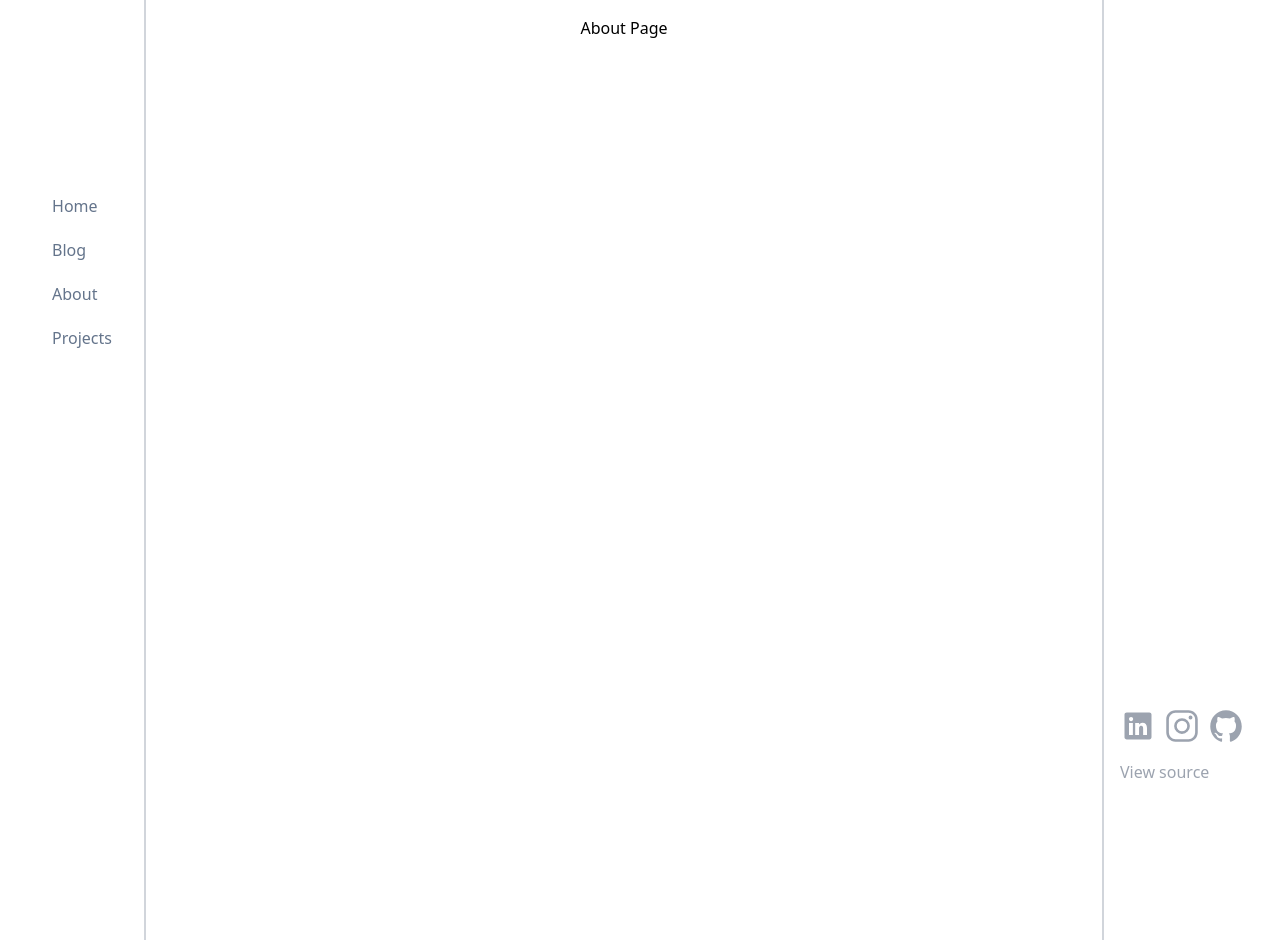
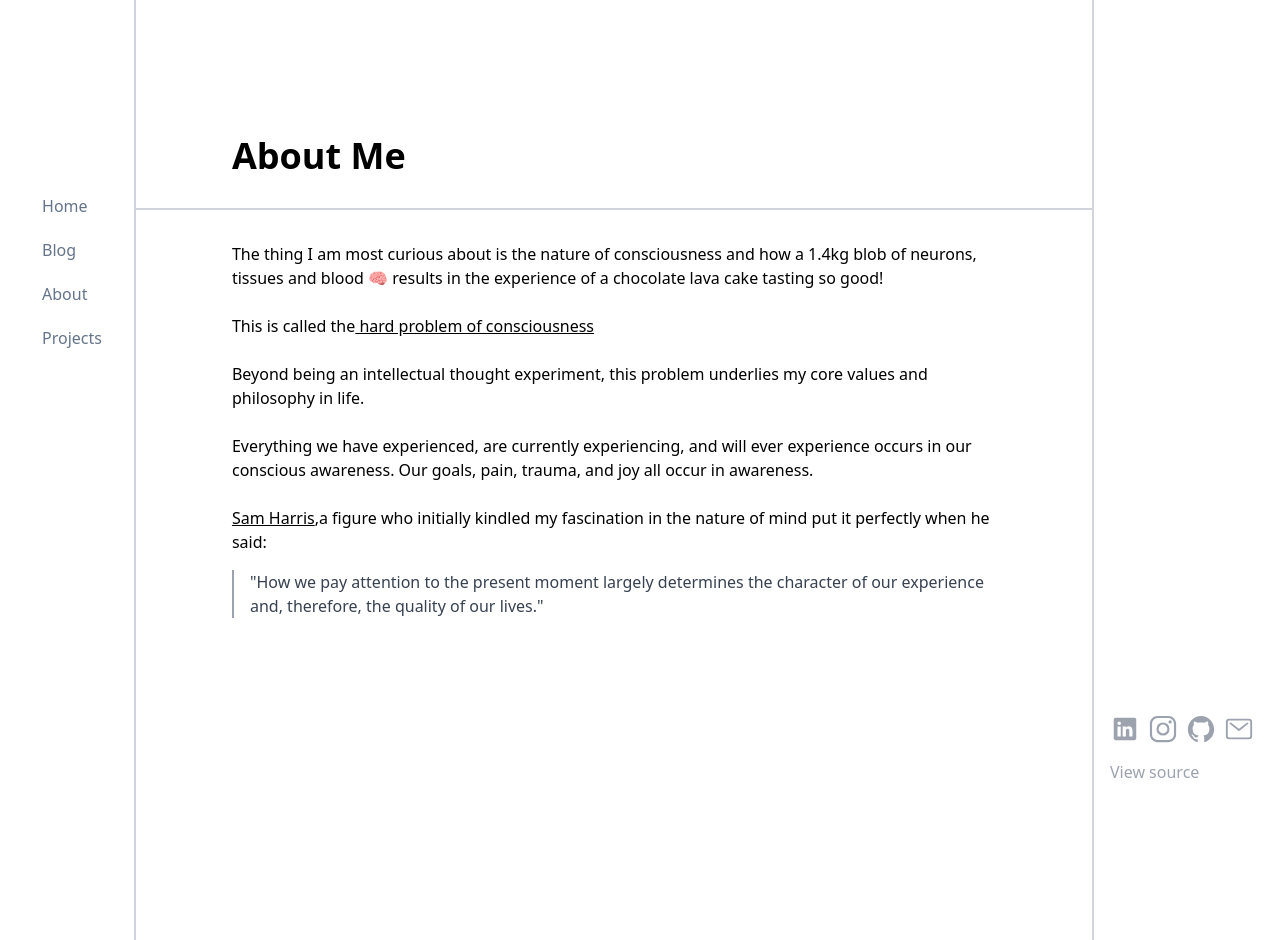
Before and after one commit to TamirShklaz/personal-site, a React (Vite) app: page /personal-site/about in a window 1280 px wide. Built offline with nearby package versions, Linux system fonts and the light colour scheme.

Commit message:
About me WIP

```diff
--- a/src/App.tsx
+++ b/src/App.tsx
@@ -1,9 +1,9 @@
 import './App.css'
 import {BrowserRouter, Route, Routes} from "react-router-dom";
 import Home from "./home.tsx";
-import About from "./about.tsx";
+import About from "./pages/About.tsx";
 import Layout from "./Layout.tsx";
-import Projects from "./pages/projects.tsx";
+import Projects from "./pages/Projects.tsx";
 import CreativeCoding from "./pages/CreativeCoding.tsx";
 
 function App() {
--- a/src/about.tsx
+++ /dev/null
@@ -1,7 +0,0 @@
-export default function About() {
-    return (
-        <>
-            <div className="p-4">About Page</div>
-        </>
-    )
-}
--- a/src/components/BlogListItem.tsx
+++ b/src/components/BlogListItem.tsx
@@ -30,7 +30,7 @@ export default function BlogListItem({
             <p className={"text-xs text-gray-500 mb-1"}>{date}</p>
             <div className={"flex flex-row hover:cursor-pointer " + className}>
                 <div className={"flex-col mr-4"}>
-                    <h3 className={"text-lg font-bold lg:text-2xl"}>{title}</h3>
+                    <h3 className={"text-lg font-bold lg:text-xl"}>{title}</h3>
                     <p className={"mt-2 text-gray-600 hidden lg:block"}>{getTruncatedDescription()}</p>
                     <div className={"flex flex-col-reverse align-bottom mt-2 lg:mt-4 lg:items-center lg:flex-row"}>
                         <div className={"flex flex-row mt-2 lg:mt-0"}>
@@ -38,7 +38,7 @@ export default function BlogListItem({
                                 className="bg-gray-100 text-gray-800 text-xs font-medium me-2 px-2.5 py-0.5 rounded-full dark:bg-gray-700 dark:text-gray-300">{tag}</span>)}
                         </div>
 
-                        <p className={" text-gray-500 text-sm"}>{minsToRead} min read</p>
+                        <p className={"text-gray-500 text-sm"}>{minsToRead} min read</p>
                     </div>
                 </div>
                 <img className={"w-[80px] h-[56px] lg:w-[126px] lg:h-[126px] object-cover rounded-xl"} src={image}
--- a/src/components/Footer.tsx
+++ b/src/components/Footer.tsx
@@ -1,7 +1,7 @@
 import {IoLogoLinkedin} from "react-icons/io";
 import {IoLogoInstagram} from "react-icons/io5";
 import {IoLogoGithub} from "react-icons/io";
-
+import {IoMailOutline} from "react-icons/io5";
 
 export type FooterProps = {
     className?: string
@@ -12,15 +12,19 @@ export default function Footer({className}: FooterProps) {
         <div className={"flex flex-row mb-4"}>
             <a href={"https://www.linkedin.com/in/tamir-shklaz/"} target={"_blank"}>
                 <IoLogoLinkedin
-                    className={"text-gray-400 text-4xl mr-2 hover:cursor-pointer"}/>
+                    className={"text-gray-400 text-3xl mr-2 hover:cursor-pointer"}/>
             </a>
             <a href={"https://www.instagram.com/tamirshklaz/feed/"} target={"_blank"}>
                 <IoLogoInstagram
-                    className={"text-gray-400 text-4xl mr-2 hover:cursor-pointer"}/>
+                    className={"text-gray-400 text-3xl mr-2 hover:cursor-pointer"}/>
             </a>
             <a href={"https://github.com/TamirShklaz"} target={"_blank"}>
                 <IoLogoGithub
-                    className={"text-gray-400 text-4xl hover:cursor-pointer"}/>
+                    className={"text-gray-400 text-3xl hover:cursor-pointer mr-2"}/>
+            </a>
+            <a href={"mailto:shklazt@gmail.com"} target={"_blank"}>
+                <IoMailOutline className={"text-gray-400 text-3xl hover:cursor-pointer"}/>
+
             </a>
 
         </div>
--- a/src/components/Project.tsx
+++ b/src/components/Project.tsx
@@ -23,6 +23,7 @@ export default function Project({
                                 }: ProjectProps) {
     return (
         <div
+            onClick={() => window.open(primaryCTAUrl, "_blank")}
             className={"flex flex-col h-full border-[1px] border-gray-300 drop-shadow-xl rounded-2xl hover:drop-shadow-2xl hover:cursor-pointer hover:bg-gray-100 " + className}>
             <img src={image} className={"rounded-t-2xl min-h-[250px] object-cover"}/>
             <div className={"p-4 flex flex-col justify-between flex-grow"}>
--- a/src/home.tsx
+++ b/src/home.tsx
@@ -20,9 +20,29 @@ export default function Home() {
             <div className={"px-4 lg:px-24 py-4 lg:mt-[120px] flex flex-col lg:flex-row"}>
                 <div className={"mr-8"}>
                     <h1 className={"font-semibold size text-3xl lg:text-4xl"}>Hi, I'm Tamir 👋</h1>
-                    <p className={"mt-4 text-gray-600"}>South African born 3x startup founder, in love with yoga, rock
-                        climbing and anything that gets me
-                        out of my comfort zone</p>
+                    <p className={"mt-4 text-gray-600"}>South African-born 3x startup founder, I’m obsessed with
+                        creating products or companies that enable others to lead meaningful lives. <br/> <br/>
+                        My past
+                        projects have focused on:
+
+                        <ul className={"mt-1 list-disc"}>
+                            <li>
+                                <a href={"https://techcrunch.com/2023/02/20/strive/"} target={"_blank"}
+                                   className={"font-medium underline"}>Teaching
+                                    kids vital 21st-century skills</a>
+                            </li>
+                            <li>
+                                <a href={"https://techcrunch.com/2023/02/20/strive/"} target={"_blank"}
+                                   className={"font-medium underline"}>Getting medical equipment to frontline
+                                    workers</a>
+                            </li>
+                            <li>
+                                <a href={"https://techcrunch.com/2023/02/20/strive/"} target={"_blank"}
+                                   className={"font-medium underline"}> Making education more affordable and
+                                    accessible</a>
+                            </li>
+                        </ul>
+                    </p>
                 </div>
                 <img
                     className={"mt-4 hidden lg:block rounded-lg w-[128px] h-[156px] lg:w-[256px] lg:h-[312px] object-cover"}
@@ -65,7 +85,8 @@ export default function Home() {
                                   description={"Four times! I got rejected by YC four times before finally being accepted into the YCS21 batch."}
                                   image={yc_blog} url={""} minsToRead={2}/>
 
-                    <Button className={"mt-8"} onClick={() => window.open("https://tamirshklaz.medium.com/", "_blank")}>Read
+                    <Button className={"mt-8"}
+                            onClick={() => window.open("https://tamirshklaz.medium.com/", "_blank")}>Read
                         Blog</Button>
                 </div>
 
--- /dev/null
+++ b/src/pages/About.tsx
@@ -0,0 +1,46 @@
+import PageHeader from "../components/PageHeader.tsx";
+
+export default function About() {
+    return (
+        <div className={"flex flex-col justify-start text-left mb-32 h-full"}>
+            <PageHeader title={"About Me"} subtitle={""}/>
+
+            <div className={"px-4 mt-8 lg:px-24"}>
+                <p>
+                    The thing I am most curious about is the nature of consciousness and how a 1.4kg blob of neurons,
+                    tissues and blood 🧠 results in the experience of a chocolate lava cake tasting so good!
+                    <br/><br/>
+                    This is called the
+                    <a href={"https://en.wikipedia.org/wiki/Hard_problem_of_consciousness"} target={"_blank"}
+                       className={"font-medium underline"}>
+                        &nbsp;hard problem of
+                        consciousness
+                    </a>
+
+                    <br/><br/>
+                    Beyond being an intellectual thought experiment, this problem underlies my core values and
+                    philosophy in
+                    life.
+                    <br/><br/>
+                    Everything we have experienced, are currently experiencing, and will ever experience occurs in our
+                    conscious awareness. Our goals, pain, trauma, and joy all occur in awareness.
+                    <br/><br/>
+
+                    <a href={"https://www.samharris.org/"} target={"_blank"}
+                       className={"font-medium underline"}>
+                        Sam Harris
+                    </a>
+                    ,a figure
+                    who
+                    initially kindled my fascination in the nature of mind put it perfectly when he said:
+
+                    <blockquote className={"border-l-2 border-gray-400 pl-4 text-gray-700 mt-4"}>
+                        "How we pay attention to the present moment largely determines the character of our experience
+                        and, therefore, the quality of our lives."
+                    </blockquote>
+                </p>
+
+            </div>
+        </div>
+    )
+}
```
Also changed, not shown: src/pages/Projects.tsx (renamed from src/pages/projects.tsx).
